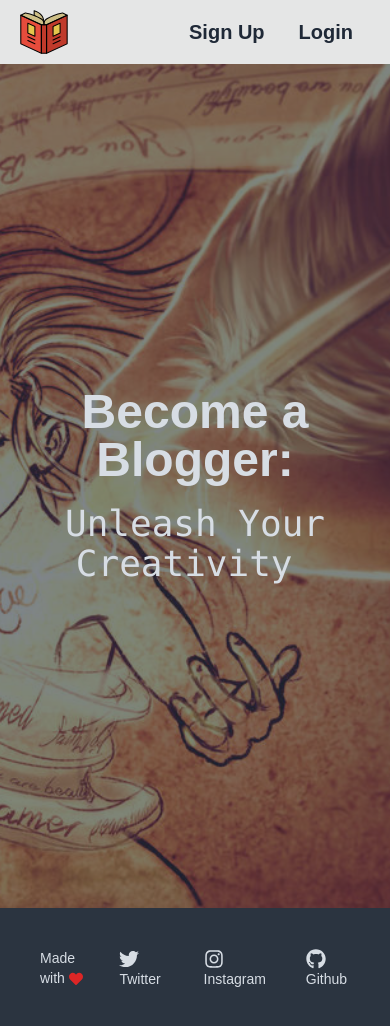
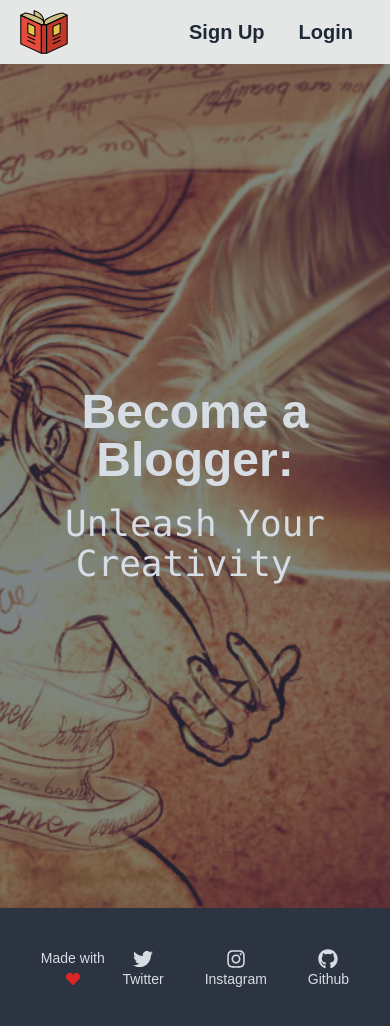
Before and after one commit to dracorl/webdiaries.me, a React (Vite) app in the folder user-dashboard/: page / in a window 390 px wide. Shown: the top 1026 px of the page. Built offline with nearby package versions, Linux system fonts and the light colour scheme; no server answers; what @tiptap/extension-color would draw is missing.

Commit message:
refactor: Update Footer component styles for better responsiveness

```diff
--- a/user-dashboard/src/components/main/Footer.jsx
+++ b/user-dashboard/src/components/main/Footer.jsx
@@ -5,17 +5,17 @@ const Footer = () => {
   return (
     <footer className="footer p-10 bg-neutral text-neutral-content flex justify-between ">
       <nav>
-        <div>
-          Made with <FaHeart className="inline text-red-600" />
+        <div className="text-center">
+          Made with <FaHeart className="lg:ml-1 inline text-red-600" />
         </div>
       </nav>
-      <nav className="gap-10 flex justify-between">
+      <nav className="gap-10 flex justify-between text-center">
         <Link
           to="https://github.com/dracorlll"
           target="_blank"
           className="link link-hover"
         >
-          <FaTwitter className="inline text-xl mr-1" />
+          <FaTwitter className="inline text-xl lg:mr-1" />
           Twitter
         </Link>
         <Link
@@ -23,7 +23,7 @@ const Footer = () => {
           target="_blank"
           className="link link-hover"
         >
-          <FaInstagram className="inline text-xl mr-1" />
+          <FaInstagram className="inline text-xl lg:mr-1" />
           Instagram
         </Link>
         <Link
@@ -31,7 +31,7 @@ const Footer = () => {
           target="_blank"
           className="link link-hover"
         >
-          <FaGithub className="inline text-xl mr-1" />
+          <FaGithub className="inline text-xl lg:mr-1" />
           Github
         </Link>
       </nav>
--- a/user-dashboard/src/utils/authUtils.jsx
+++ b/user-dashboard/src/utils/authUtils.jsx
@@ -37,7 +37,6 @@ const getUsername = async () => {
   const {data} = await client.query({
     query: GET_USERNAME_QUERY
   })
-  console.log(data.user.username)
   return data.user.username
 }
 
```
